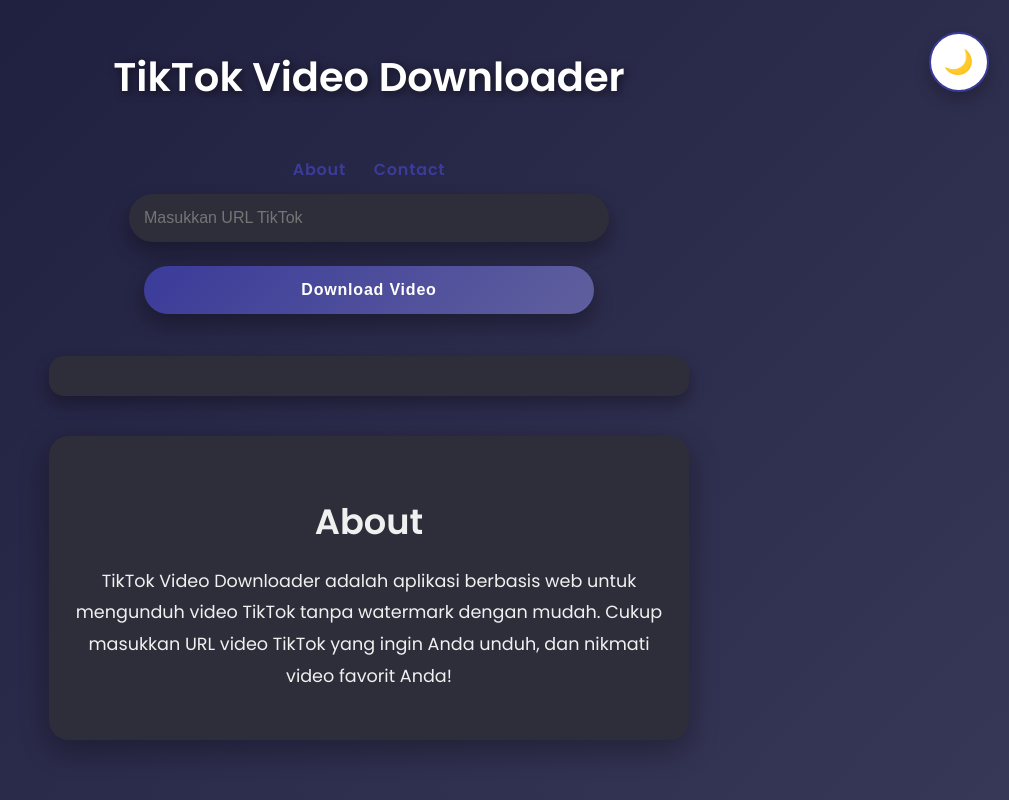
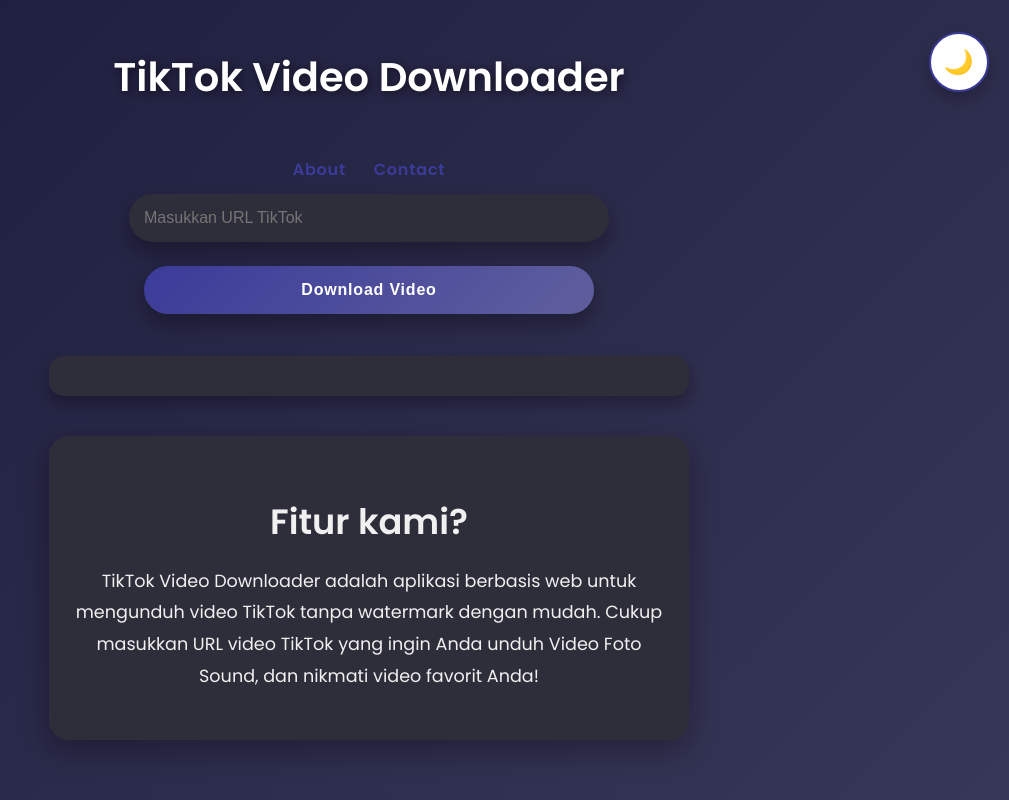
Before and after one commit to Farisofc/Tiktoksave, a plain HTML site: page index.html in a window 1280 px wide. Shown: the top 800 px of the page, without its empty margins (271-1280 px from the left). Drawn offline with Linux system fonts and the light colour scheme.

Commit message:
Update index.html

```diff
--- a/index.html
+++ b/index.html
@@ -20,10 +20,10 @@
   <div class="result" id="result"></div>
 
   <section id="about" class="section">
-    <h2>About</h2>
+    <h2>Fitur kami?</h2>
     <p>
       TikTok Video Downloader adalah aplikasi berbasis web untuk mengunduh video TikTok tanpa watermark
-      dengan mudah. Cukup masukkan URL video TikTok yang ingin Anda unduh, dan nikmati video favorit Anda!
+      dengan mudah. Cukup masukkan URL video TikTok yang ingin Anda unduh Video Foto Sound, dan nikmati video favorit Anda!
     </p>
   </section>
 
```
